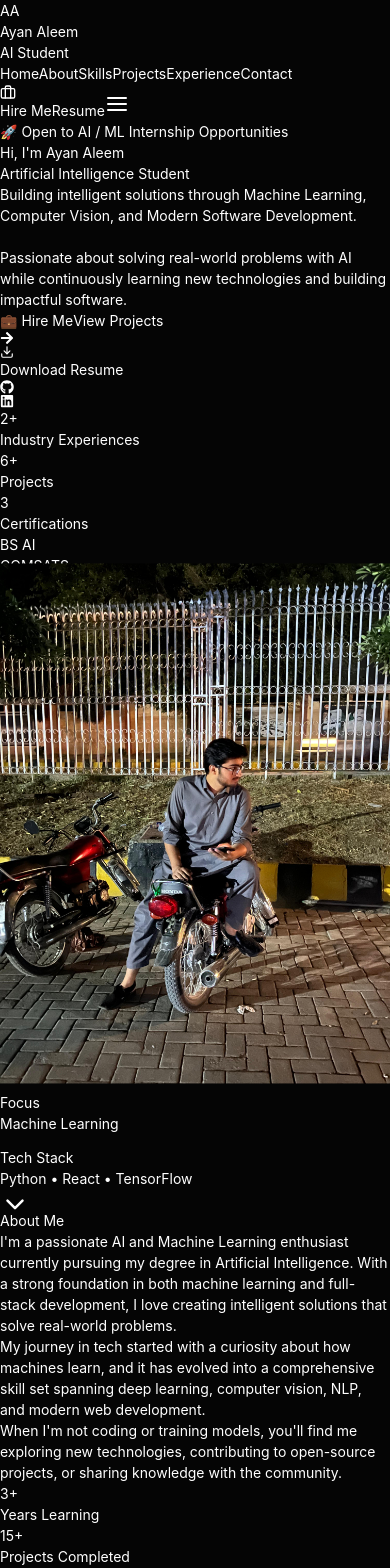
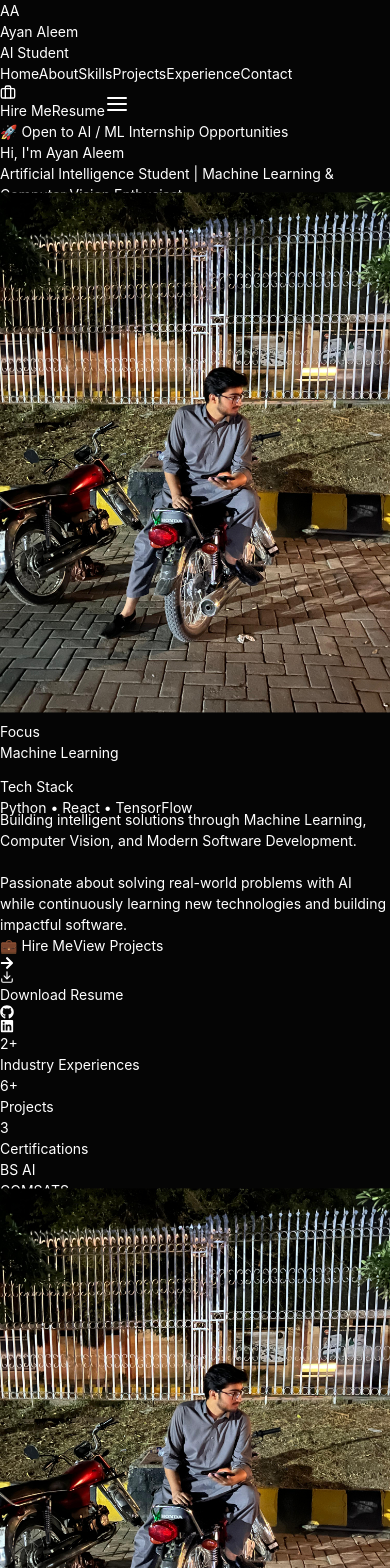
Before and after one commit to Maybeayan07/ayan-portfolio, a React (Vite) app in the folder client/: page / in a window 390 px wide. Shown: the top 1568 px of the page. Built offline with nearby package versions, Linux system fonts and the light colour scheme.

Commit message:
Updated portfolio with new projects and responsive improvements

```diff
--- a/client/src/components/Contact.tsx
+++ b/client/src/components/Contact.tsx
@@ -1,34 +1,7 @@
 import { motion } from "framer-motion";
-import { useState } from "react";
 import { FaGithub, FaLinkedin, FaEnvelope } from "react-icons/fa";
 
 const Contact = () => {
-  const [formData, setFormData] = useState({
-    name: "",
-    email: "",
-    message: "",
-  });
-
-  const [submitted, setSubmitted] = useState(false);
-
-  const handleChange = (
-    e: React.ChangeEvent<HTMLInputElement | HTMLTextAreaElement>
-  ) => {
-    const { name, value } = e.target;
-    setFormData((prev) => ({ ...prev, [name]: value }));
-  };
-
-  const handleSubmit = (e: React.FormEvent) => {
-    e.preventDefault();
-    // Simulate form submission
-    console.log("Form submitted:", formData);
-    setSubmitted(true);
-    setTimeout(() => {
-      setFormData({ name: "", email: "", message: "" });
-      setSubmitted(false);
-    }, 3000);
-  };
-
   return (
     <section
       id="contact"
@@ -54,140 +27,50 @@ const Contact = () => {
           </h2>
           <div className="mt-4 h-1 w-20 bg-gradient-to-r from-blue-400 to-cyan-300 mx-auto" />
           <p className="mt-6 text-base sm:text-lg text-neutral-400 max-w-2xl mx-auto">
-            Have a project in mind or want to collaborate? Feel free to reach
-            out. I'm always excited to discuss new ideas and opportunities.
+            I'm always excited to discuss new ideas, collaborations, and opportunities.
+            Feel free to connect with me through any of the platforms below!
           </p>
         </motion.div>
 
         {/* Contact Content */}
-        <div className="grid gap-12 lg:grid-cols-2">
-          {/* Contact Form */}
-          <motion.div
-            initial={{ opacity: 0, x: -20 }}
-            whileInView={{ opacity: 1, x: 0 }}
-            transition={{ duration: 0.8 }}
-            viewport={{ once: true }}
-          >
-            <form onSubmit={handleSubmit} className="space-y-6">
-              {/* Name Input */}
+        <div className="max-w-4xl mx-auto">
           <motion.div
             initial={{ opacity: 0, y: 20 }}
             whileInView={{ opacity: 1, y: 0 }}
-                transition={{ delay: 0.1 }}
-                viewport={{ once: true }}
-              >
-                <label className="block text-sm font-semibold mb-2">
-                  Your Name
-                </label>
-                <input
-                  type="text"
-                  name="name"
-                  value={formData.name}
-                  onChange={handleChange}
-                  required
-                  className="w-full rounded-lg border border-blue-500/20 bg-blue-500/5 px-4 py-3 text-white placeholder-neutral-500 transition focus:border-blue-500/40 focus:bg-blue-500/10 focus:outline-none"
-                  placeholder="John Doe"
-                />
-              </motion.div>
-
-              {/* Email Input */}
-              <motion.div
-                initial={{ opacity: 0, y: 20 }}
-                whileInView={{ opacity: 1, y: 0 }}
-                transition={{ delay: 0.2 }}
-                viewport={{ once: true }}
-              >
-                <label className="block text-sm font-semibold mb-2">
-                  Your Email
-                </label>
-                <input
-                  type="email"
-                  name="email"
-                  value={formData.email}
-                  onChange={handleChange}
-                  required
-                  className="w-full rounded-lg border border-blue-500/20 bg-blue-500/5 px-4 py-3 text-white placeholder-neutral-500 transition focus:border-blue-500/40 focus:bg-blue-500/10 focus:outline-none"
-                  placeholder="john@example.com"
-                />
-              </motion.div>
-
-              {/* Message Input */}
-              <motion.div
-                initial={{ opacity: 0, y: 20 }}
-                whileInView={{ opacity: 1, y: 0 }}
-                transition={{ delay: 0.3 }}
-                viewport={{ once: true }}
-              >
-                <label className="block text-sm font-semibold mb-2">
-                  Your Message
-                </label>
-                <textarea
-                  name="message"
-                  value={formData.message}
-                  onChange={handleChange}
-                  required
-                  rows={5}
-                  className="w-full rounded-lg border border-blue-500/20 bg-blue-500/5 px-4 py-3 text-white placeholder-neutral-500 transition focus:border-blue-500/40 focus:bg-blue-500/10 focus:outline-none resize-none"
-                  placeholder="Tell me about your project..."
-                />
-              </motion.div>
-
-              {/* Submit Button */}
-              <motion.button
-                type="submit"
-                whileHover={{ scale: 1.05 }}
-                whileTap={{ scale: 0.95 }}
-                className="w-full rounded-lg bg-blue-500 px-6 py-3 font-semibold text-white transition hover:bg-blue-400"
-              >
-                {submitted ? "Message Sent! ✓" : "Send Message"}
-              </motion.button>
-            </form>
-          </motion.div>
-
-          {/* Contact Info */}
-          <motion.div
-            initial={{ opacity: 0, x: 20 }}
-            whileInView={{ opacity: 1, x: 0 }}
             transition={{ duration: 0.8 }}
             viewport={{ once: true }}
-            className="space-y-8"
+            className="grid gap-6 md:grid-cols-2 lg:grid-cols-3"
           >
             {/* Email */}
-            <motion.div
-              whileHover={{ x: 10 }}
-              className="flex gap-4 cursor-pointer"
+            <motion.a
+              href="mailto:ayanaleem1992@gmail.com"
+              whileHover={{ y: -5 }}
+              className="flex flex-col items-center text-center p-6 rounded-2xl border border-blue-500/20 bg-blue-500/5 backdrop-blur-sm transition-all hover:border-blue-500/40"
             >
-              <div className="flex h-12 w-12 items-center justify-center rounded-lg bg-blue-500/20">
-                <FaEnvelope className="text-blue-400" size={24} />
+              <div className="flex h-12 w-12 items-center justify-center rounded-xl bg-blue-500/20 mb-4 text-blue-400">
+                <FaEnvelope size={24} />
               </div>
-              <div>
-                <h3 className="font-semibold text-white">Email</h3>
-                <a
-                  href="mailto:ayan@example.com"
-                  className="text-neutral-400 hover:text-blue-400 transition"
-                >
-                  ayan@example.com
-                </a>
-              </div>
-            </motion.div>
+              <h3 className="font-semibold text-white mb-2">Email</h3>
+              <span className="text-sm text-neutral-400 hover:text-blue-400 transition break-all">
+                ayanaleem1992@gmail.com
+              </span>
+            </motion.a>
 
             {/* GitHub */}
             <motion.a
               href="https://github.com/Maybeayan07"
               target="_blank"
               rel="noopener noreferrer"
-              whileHover={{ x: 10 }}
-              className="flex gap-4 cursor-pointer"
+              whileHover={{ y: -5 }}
+              className="flex flex-col items-center text-center p-6 rounded-2xl border border-blue-500/20 bg-blue-500/5 backdrop-blur-sm transition-all hover:border-blue-500/40"
             >
-              <div className="flex h-12 w-12 items-center justify-center rounded-lg bg-blue-500/20">
-                <FaGithub className="text-blue-400" size={24} />
+              <div className="flex h-12 w-12 items-center justify-center rounded-xl bg-blue-500/20 mb-4 text-blue-400">
+                <FaGithub size={24} />
               </div>
-              <div>
-                <h3 className="font-semibold text-white">GitHub</h3>
-                <p className="text-neutral-400 hover:text-blue-400 transition">
+              <h3 className="font-semibold text-white mb-2">GitHub</h3>
+              <span className="text-sm text-neutral-400 hover:text-blue-400 transition">
                 github.com/Maybeayan07
-                </p>
-              </div>
+              </span>
             </motion.a>
 
             {/* LinkedIn */}
@@ -195,34 +78,32 @@ const Contact = () => {
               href="https://www.linkedin.com/in/ayan-aleem-4380932a9"
               target="_blank"
               rel="noopener noreferrer"
-              whileHover={{ x: 10 }}
-              className="flex gap-4 cursor-pointer"
+              whileHover={{ y: -5 }}
+              className="flex flex-col items-center text-center p-6 rounded-2xl border border-blue-500/20 bg-blue-500/5 backdrop-blur-sm transition-all hover:border-blue-500/40 md:col-span-2 lg:col-span-1"
             >
-              <div className="flex h-12 w-12 items-center justify-center rounded-lg bg-blue-500/20">
-                <FaLinkedin className="text-blue-400" size={24} />
+              <div className="flex h-12 w-12 items-center justify-center rounded-xl bg-blue-500/20 mb-4 text-blue-400">
+                <FaLinkedin size={24} />
               </div>
-              <div>
-                <h3 className="font-semibold text-white">LinkedIn</h3>
-                <p className="text-neutral-400 hover:text-blue-400 transition">
+              <h3 className="font-semibold text-white mb-2">LinkedIn</h3>
+              <span className="text-sm text-neutral-400 hover:text-blue-400 transition">
                 linkedin.com/in/ayan-aleem
-                </p>
-              </div>
+              </span>
             </motion.a>
+          </motion.div>
 
           {/* Availability */}
           <motion.div
             initial={{ opacity: 0, y: 20 }}
             whileInView={{ opacity: 1, y: 0 }}
-              transition={{ delay: 0.4 }}
+            transition={{ delay: 0.2 }}
             viewport={{ once: true }}
-              className="rounded-lg border border-blue-500/20 bg-blue-500/5 p-6 backdrop-blur-sm"
+            className="mt-8 rounded-2xl border border-blue-500/20 bg-blue-500/5 p-6 backdrop-blur-sm text-center max-w-2xl mx-auto"
           >
             <h3 className="font-semibold text-white mb-2">Availability</h3>
-              <p className="text-sm text-neutral-400">
+            <p className="text-sm sm:text-base text-neutral-400">
               I'm currently open to internship opportunities and freelance
               projects. Feel free to reach out anytime!
             </p>
-            </motion.div>
           </motion.div>
         </div>
       </div>
--- a/client/src/components/Hero.tsx
+++ b/client/src/components/Hero.tsx
@@ -8,6 +8,99 @@ import { stats } from "../data";
 interface HeroProps {
   onHireClick?: () => void;
 }
+
+const ProfileImage = () => {
+  return (
+    <motion.div
+      initial={{ opacity: 0, scale: 0.9 }}
+      animate={{ opacity: 1, scale: 1 }}
+      transition={{ duration: 0.8, delay: 0.4 }}
+      className="relative flex items-center justify-center scale-90 sm:scale-100"
+    >
+      {/* Outer Glow */}
+      <div className="absolute h-[320px] w-[320px] sm:h-[430px] sm:w-[430px] rounded-full bg-blue-500/20 blur-[100px] sm:blur-[120px]" />
+
+      {/* Animated Border */}
+      <motion.div
+        animate={{ rotate: 360 }}
+        transition={{
+          repeat: Infinity,
+          duration: 18,
+          ease: "linear",
+        }}
+        className="absolute h-[290px] w-[290px] sm:h-[390px] sm:w-[390px] rounded-full border border-blue-400/20 border-dashed"
+      />
+
+      {/* Second Ring */}
+      <motion.div
+        animate={{ rotate: -360 }}
+        transition={{
+          repeat: Infinity,
+          duration: 28,
+          ease: "linear",
+        }}
+        className="absolute h-[320px] w-[320px] sm:h-[430px] sm:w-[430px] rounded-full border border-violet-500/10"
+      />
+
+      {/* Floating Profile */}
+      <motion.div
+        animate={{
+          y: [0, -15, 0],
+        }}
+        transition={{
+          repeat: Infinity,
+          duration: 5,
+          ease: "easeInOut",
+        }}
+        className="relative"
+      >
+        <div className="overflow-hidden rounded-full border border-white/10 bg-[#111111] p-2 sm:p-3 shadow-2xl">
+          <img
+            src={profileImage}
+            alt="Ayan Aleem"
+            className="h-[200px] w-[200px] sm:h-[280px] sm:w-[280px] md:h-[340px] md:w-[340px] lg:h-[420px] lg:w-[420px] rounded-full object-cover"
+          />
+        </div>
+      </motion.div>
+
+      {/* Floating AI Badge */}
+      <motion.div
+        animate={{
+          y: [0, -10, 0],
+        }}
+        transition={{
+          repeat: Infinity,
+          duration: 4,
+        }}
+        className="absolute -top-2 -right-4 sm:top-6 sm:right-0 rounded-2xl border border-blue-500/20 bg-[#111111]/90 px-3 sm:px-5 py-2 sm:py-4 backdrop-blur-xl shadow-xl scale-90 sm:scale-100"
+      >
+        <p className="text-[10px] sm:text-xs uppercase tracking-widest text-blue-400 font-medium">
+          Focus
+        </p>
+        <h4 className="mt-1 sm:mt-2 text-xs sm:text-sm font-semibold">Machine Learning</h4>
+      </motion.div>
+
+      {/* Floating Tech Badge */}
+      <motion.div
+        animate={{
+          y: [0, 10, 0],
+        }}
+        transition={{
+          repeat: Infinity,
+          duration: 5,
+        }}
+        className="absolute -bottom-2 -left-4 sm:bottom-10 sm:left-0 rounded-2xl border border-white/10 bg-[#111111]/90 px-3 sm:px-5 py-2 sm:py-4 backdrop-blur-xl shadow-xl scale-90 sm:scale-100"
+      >
+        <p className="text-[10px] sm:text-xs uppercase tracking-widest text-neutral-400 font-medium">
+          Tech Stack
+        </p>
+        <h4 className="mt-1 sm:mt-2 text-xs sm:text-sm font-semibold text-blue-400">
+          Python • React • TensorFlow
+        </h4>
+      </motion.div>
+    </motion.div>
+  );
+};
 
 const Hero = ({ onHireClick }: HeroProps) => {
   return (
@@ -71,8 +164,13 @@ const Hero = ({ onHireClick }: HeroProps) => {
               transition={{ delay: 0.45 }}
               className="mt-4 sm:mt-6 text-xl sm:text-2xl md:text-3xl font-semibold text-neutral-200"
             >
-              Artificial Intelligence Student
+              Artificial Intelligence Student | Machine Learning & Computer Vision Enthusiast
             </motion.h2>
+
+            {/* Mobile Profile Image */}
+            <div className="block lg:hidden my-10 flex justify-center">
+              <ProfileImage />
+            </div>
 
             {/* Description */}
             <motion.p
@@ -183,95 +281,8 @@ const Hero = ({ onHireClick }: HeroProps) => {
           </div>
 
           {/* RIGHT SIDE - Profile Image */}
-          <div className="hidden lg:block">
-            <motion.div
-              initial={{ opacity: 0, x: 80 }}
-              animate={{ opacity: 1, x: 0 }}
-              transition={{ duration: 0.8, delay: 0.4 }}
-              className="relative flex items-center justify-center"
-            >
-              {/* Outer Glow */}
-              <div className="absolute h-[430px] w-[430px] rounded-full bg-blue-500/20 blur-[120px]" />
-
-              {/* Animated Border */}
-              <motion.div
-                animate={{ rotate: 360 }}
-                transition={{
-                  repeat: Infinity,
-                  duration: 18,
-                  ease: "linear",
-                }}
-                className="absolute h-[390px] w-[390px] rounded-full border border-blue-400/20 border-dashed"
-              />
-
-              {/* Second Ring */}
-              <motion.div
-                animate={{ rotate: -360 }}
-                transition={{
-                  repeat: Infinity,
-                  duration: 28,
-                  ease: "linear",
-                }}
-                className="absolute h-[430px] w-[430px] rounded-full border border-violet-500/10"
-              />
-
-              {/* Floating Profile */}
-              <motion.div
-                animate={{
-                  y: [0, -15, 0],
-                }}
-                transition={{
-                  repeat: Infinity,
-                  duration: 5,
-                  ease: "easeInOut",
-                }}
-                className="relative"
-              >
-                <div className="overflow-hidden rounded-full border border-white/10 bg-[#111111] p-3 shadow-2xl">
-                  <img
-                    src={profileImage}
-                    alt="Ayan Aleem"
-                    className="h-[340px] w-[340px] rounded-full object-cover md:h-[420px] md:w-[420px]"
-                  />
-                </div>
-              </motion.div>
-
-              {/* Floating AI Badge */}
-              <motion.div
-                animate={{
-                  y: [0, -10, 0],
-                }}
-                transition={{
-                  repeat: Infinity,
-                  duration: 4,
-                }}
-                className="absolute top-6 right-0 rounded-2xl border border-blue-500/20 bg-[#111111]/90 px-4 sm:px-5 py-3 sm:py-4 backdrop-blur-xl shadow-xl"
-              >
-                <p className="text-xs uppercase tracking-widest text-blue-400">
-                  Focus
-                </p>
-                <h4 className="mt-2 text-sm font-semibold">Machine Learning</h4>
-              </motion.div>
-
-              {/* Floating Tech Badge */}
-              <motion.div
-                animate={{
-                  y: [0, 10, 0],
-                }}
-                transition={{
-                  repeat: Infinity,
-                  duration: 5,
-                }}
-                className="absolute bottom-10 left-0 rounded-2xl border border-white/10 bg-[#111111]/90 px-4 sm:px-5 py-3 sm:py-4 backdrop-blur-xl shadow-xl"
-              >
-                <p className="text-xs uppercase tracking-widest text-neutral-400">
-                  Tech Stack
-                </p>
-                <h4 className="mt-2 text-sm font-semibold text-blue-400">
-                  Python • React • TensorFlow
-                </h4>
-              </motion.div>
-            </motion.div>
+          <div className="hidden lg:flex justify-center mt-10 lg:mt-0">
+            <ProfileImage />
           </div>
         </div>
       </div>
--- a/client/src/data.ts
+++ b/client/src/data.ts
@@ -162,6 +162,17 @@ export const projects: Project[] = [
         github: "https://github.com/Maybeayan07/vertical-farming-iot",
         featured: false,
     },
+    {
+        id: "9",
+        title: "AI Chatbot",
+        description: "Real-time chatbot powered by OpenAI API",
+        longDescription:
+            "Designed and built an interactive AI chatbot application using React. Developed a modern, intuitive chat UI and integrated the OpenAI API to generate real-time responses to user queries.",
+        image: "https://images.unsplash.com/photo-1531747118685-ca8fa6e08806?w=500&h=300&fit=crop",
+        technologies: ["React", "OpenAI API", "Tailwind CSS", "TypeScript"],
+        github: "https://github.com/Maybeayan07",
+        featured: true,
+    },
 ];
 
 export const experiences: Experience[] = [
@@ -169,7 +180,7 @@ export const experiences: Experience[] = [
         id: "1",
         company: "Carrefour (Giga Mall, Islamabad)",
         role: "IT Intern",
-        duration: "2024",
+        duration: "",
         description:
             "Assisted with enterprise IT operations and infrastructure maintenance. Resolved hardware and software issues for staff and worked with real-world corporate IT systems.",
         achievements: [
@@ -183,11 +194,11 @@ export const experiences: Experience[] = [
         id: "2",
         company: "Fincon Services",
         role: "Remote IT Intern",
-        duration: "2023-2024",
+        duration: "June 18, 2025 - August 13, 2025",
         description:
             "Worked remotely on IT-related tasks with virtual collaboration. Delivered assignments independently and gained exposure to professional software workflows.",
         achievements: [
-            "Completed remote IT projects independently",
+            "Complete remote IT projects independently",
             "Collaborated with distributed team members virtually",
             "Learned professional development practices",
             "Delivered high-quality work in remote environment",
```
Lines whose indentation alone changed are shown as unchanged.
